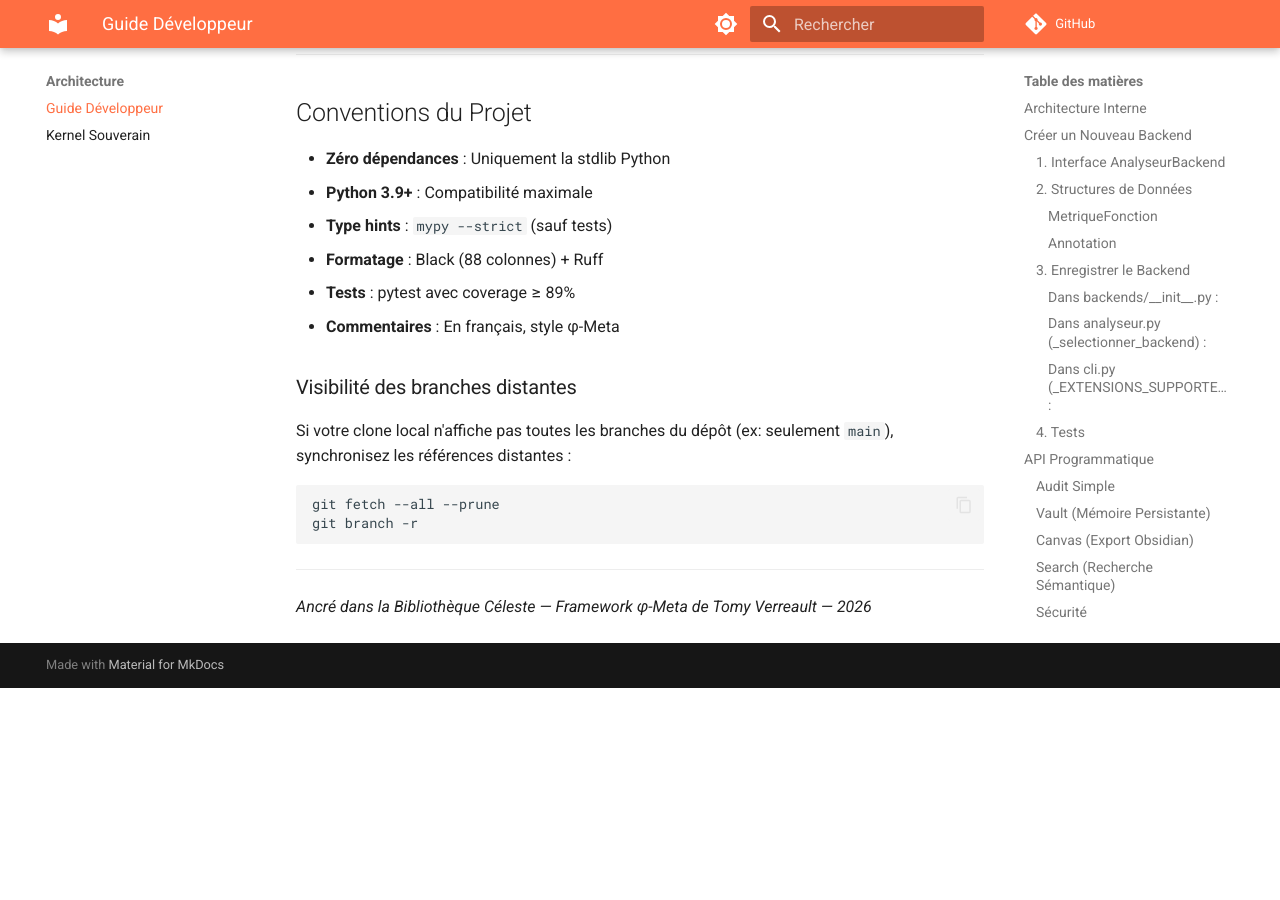
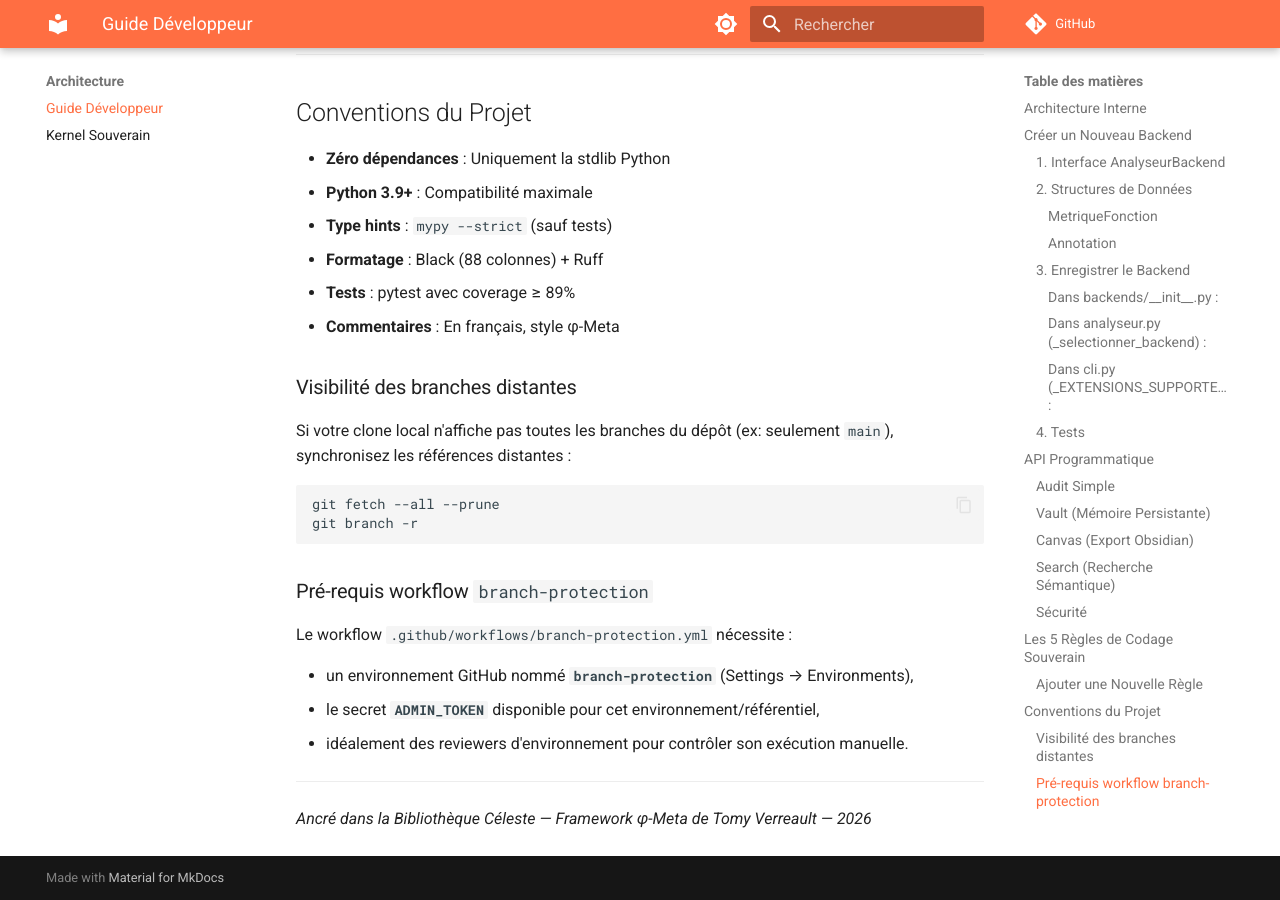
Before and after one commit to spockoo/phi-complexity, an MkDocs documentation site: the page built from docs/DEVELOPER.md, in a window 1280 px wide and 900 px high, scrolled down 5247 px. Built offline with MkDocs 1.6.1 and Material for MkDocs 9.7.7, drawn with Linux system fonts in a browser that asks for light colours; comment, search, counter and statistics services are not loaded; before the commit the page ends 5935 px from its top, so only the background shows below that.

Commit message:
ci: refine workflow docs and remove python dependency from branch encoding
Agent-Logs-Url: https://github.com/spockoo/phi-complexity/sessions/caeb7e5d-8c24-454a-83bb-502ce2efaf25

Co-authored-by: spockoo <63627959+spockoo@users.noreply.github.com>

````diff
--- a/docs/DEVELOPER.md
+++ b/docs/DEVELOPER.md
@@ -259,6 +259,14 @@ git fetch --all --prune
 git branch -r
 ```
 
+### Pré-requis workflow `branch-protection`
+
+Le workflow `.github/workflows/branch-protection.yml` nécessite :
+
+- un environnement GitHub nommé **`branch-protection`** (Settings → Environments),
+- le secret **`ADMIN_TOKEN`** disponible pour cet environnement/référentiel,
+- idéalement des reviewers d'environnement pour contrôler son exécution manuelle.
+
 ---
 
 *Ancré dans la Bibliothèque Céleste — Framework φ-Meta de Tomy Verreault — 2026*
````
Also changed, not shown: 2 other files.
